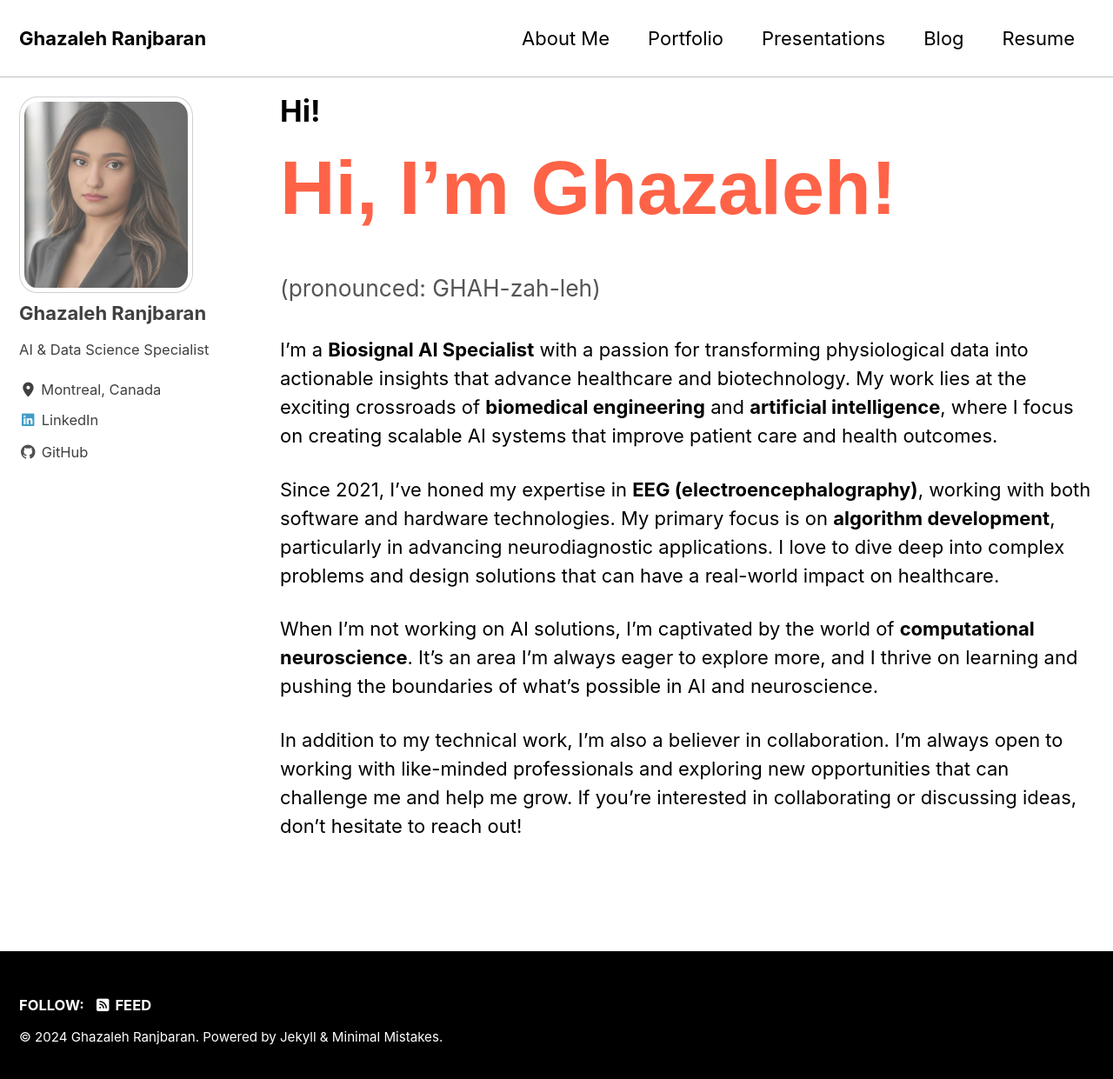
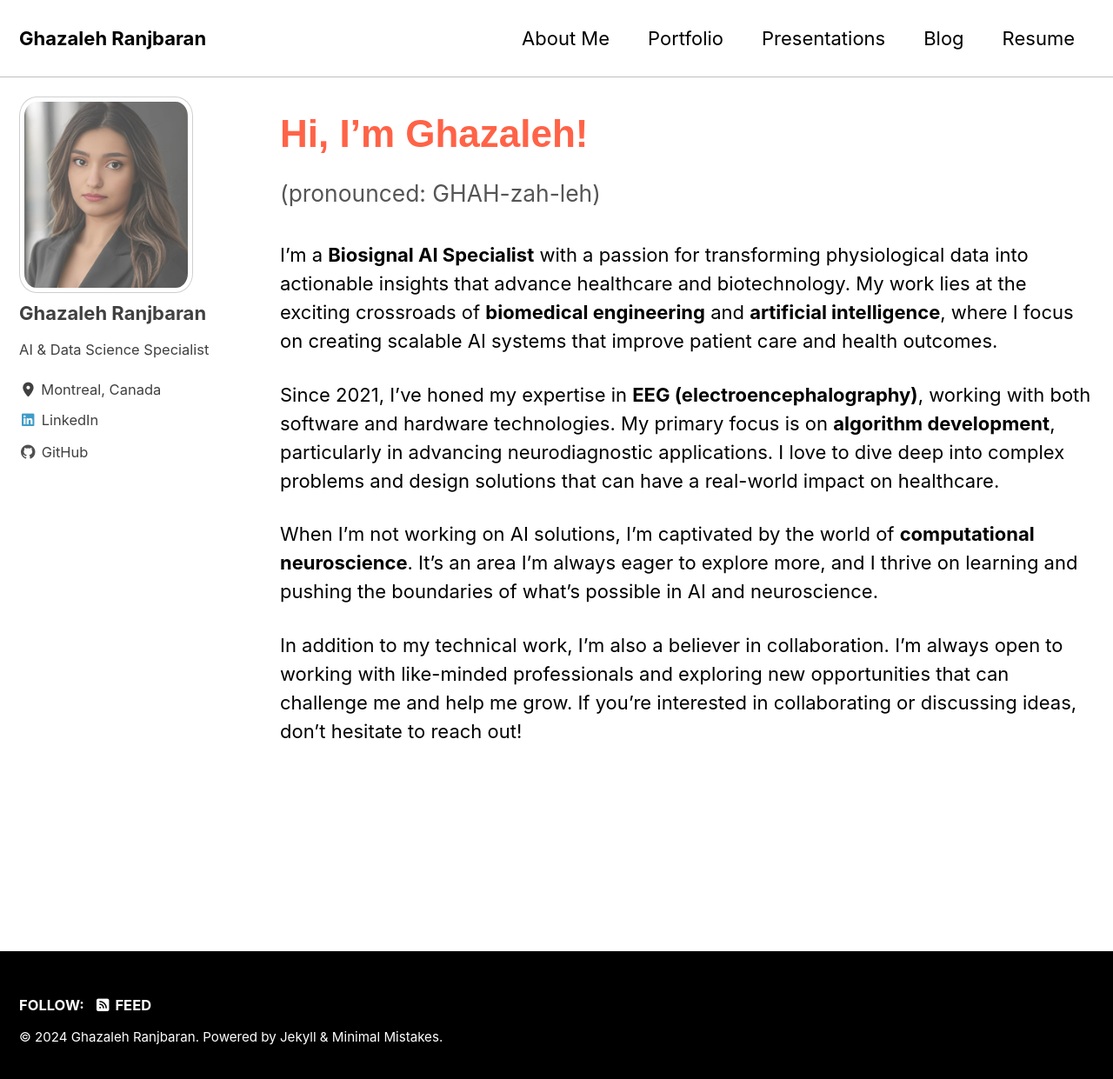
Before and after one commit to ghazalehran/ghazalehran.github.io, a Jekyll site: the page built from about.md, in a window 1280 px wide and 1249 px high. Shown: the top 1241 px of the window at 87% size. Built offline with Jekyll 4.4.1, drawn with Linux system fonts in a browser that asks for light colours; cached includes are drawn as plain includes.

Commit message:
Update about.md

```diff
--- a/about.md
+++ b/about.md
@@ -1,12 +1,12 @@
 ---
 layout: single
-title: "Hi!"
+title: ""
 permalink: /about/
 classes: wide
 author_profile: true
 ---
 
-<h1 style="color: #FF6347; font-size: 4em; font-family: 'Cursive', sans-serif;">Hi, I’m Ghazaleh!</h1>
+<h1 style="color: #FF6347; font-size: 2em; font-family: 'Cursive', sans-serif;">Hi, I’m Ghazaleh!</h1>
 <p style="font-size: 1.2em; color: #555;">(pronounced: GHAH-zah-leh)</p>
 
 <p>I’m a <strong>Biosignal AI Specialist</strong> with a passion for transforming physiological data into actionable insights that advance healthcare and biotechnology. My work lies at the exciting crossroads of <strong>biomedical engineering</strong> and <strong>artificial intelligence</strong>, where I focus on creating scalable AI systems that improve patient care and health outcomes.</p>
```
